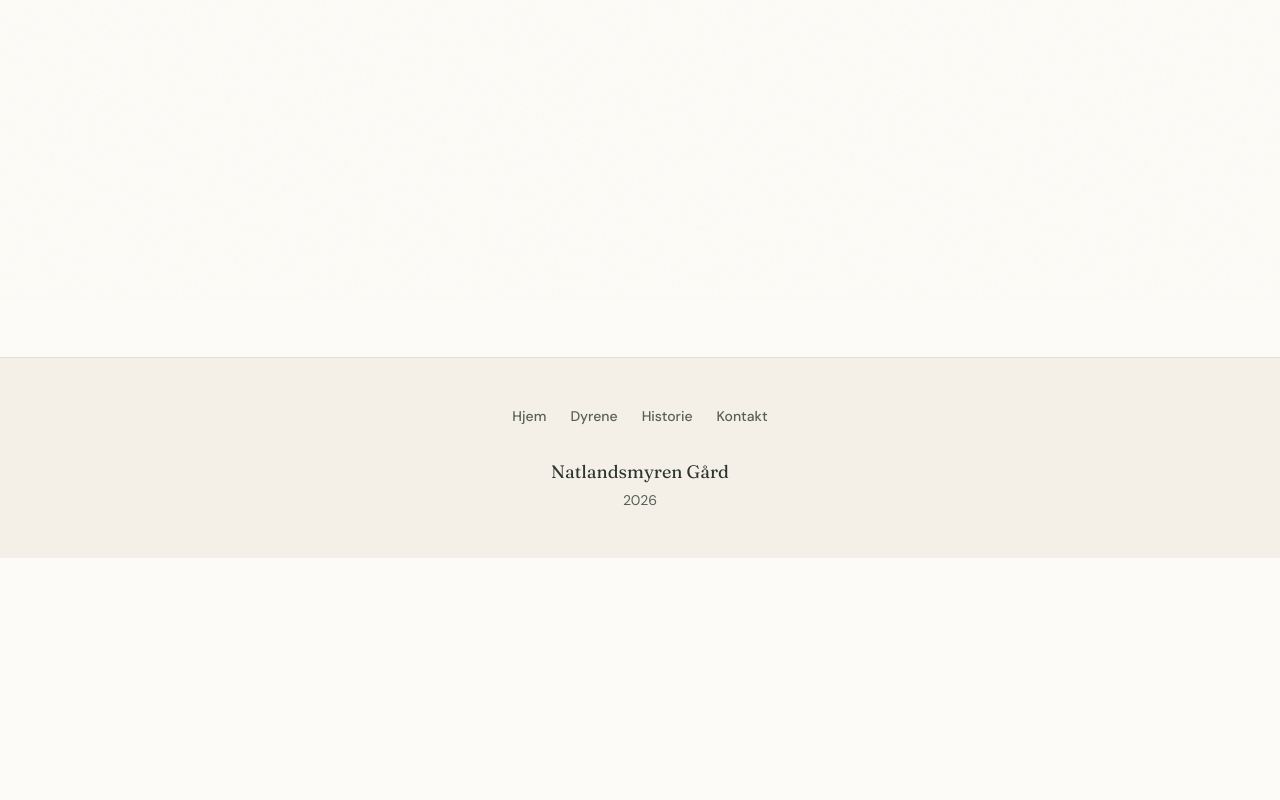
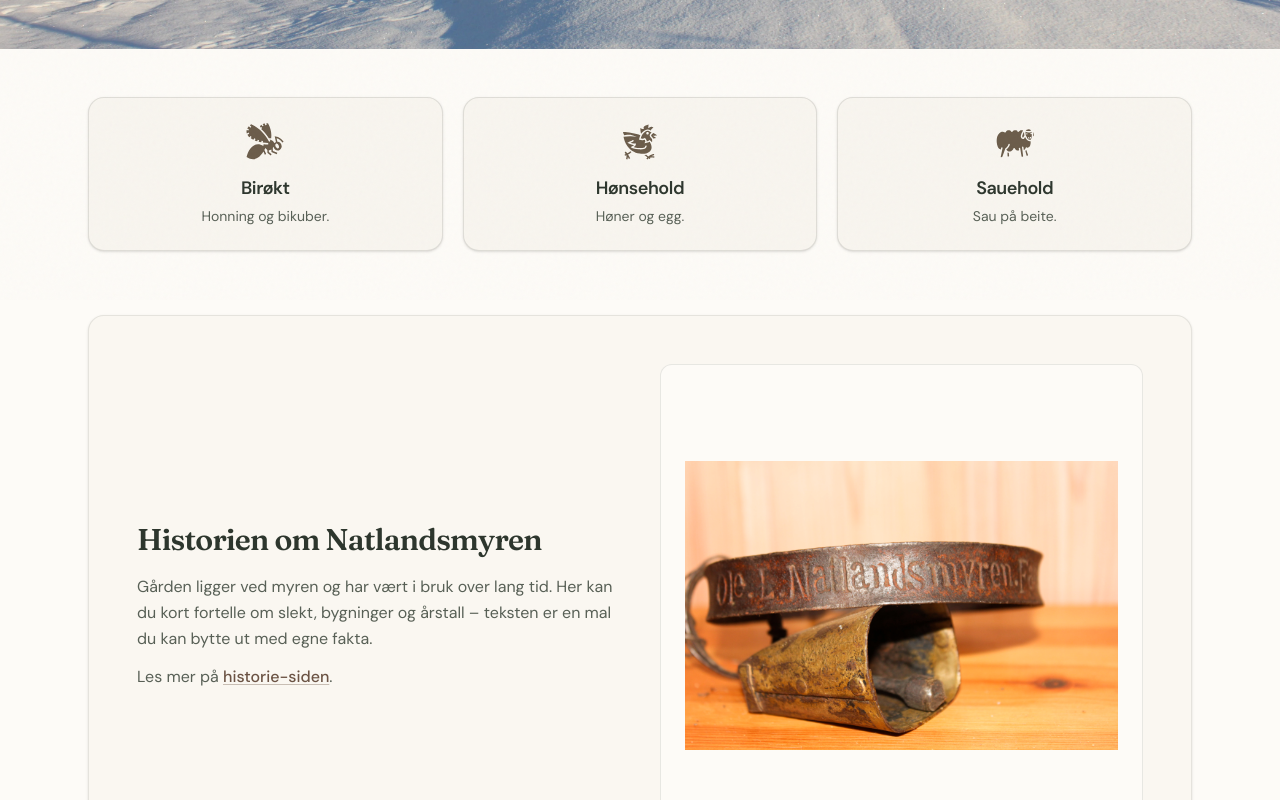
Before and after one commit to eirnat/Natlandsmyren, a Next.js app: page / in a window 1280 px wide. Shown: the part 500-1300 px from the top of the page. Before the commit the page ends 1058 px from the top, so only its background shows below. Built offline with nearby package versions, Linux system fonts and the light colour scheme.

Commit message:
Legger inn siden og oppsettet på nytt

```diff
--- a/app/page.tsx
+++ b/app/page.tsx
@@ -1,7 +1,121 @@
-export default function Page() {
+import Image from "next/image";
+import Link from "next/link";
+import { GiBee, GiChicken, GiSheep } from "react-icons/gi";
+import type { IconType } from "react-icons";
+
+const aktiviteter: {
+  tittel: string;
+  beskrivelse: string;
+  ikon: IconType;
+  href: string;
+}[] = [
+  {
+    tittel: "Birøkt",
+    beskrivelse: "Honning og bikuber.",
+    ikon: GiBee,
+    href: "/dyrene",
+  },
+  {
+    tittel: "Hønsehold",
+    beskrivelse: "Høner og egg.",
+    ikon: GiChicken,
+    href: "/dyrene",
+  },
+  {
+    tittel: "Sauehold",
+    beskrivelse: "Sau på beite.",
+    ikon: GiSheep,
+    href: "/dyrene",
+  },
+];
+
+export default function Home() {
   return (
-    <div className="min-h-screen bg-[#fdfbf7] flex items-center justify-center">
-      <h1 className="text-[#2d362d] font-light tracking-widest">natlandsmyren</h1>
+    <div className="min-h-screen bg-[#fdfbf7] text-[#2d362d]">
+      {/* Hero – full bredde */}
+      <section className="w-full" aria-label="Natlandsmyren om vinteren">
+        <div className="relative aspect-[5/3] w-full min-h-[220px] sm:aspect-[2.2/1] sm:min-h-[260px] md:aspect-[2.6/1] md:min-h-[300px] lg:min-h-[340px]">
+          <Image
+            src="/images/gardvinter.jpg"
+            alt="Natlandsmyren om vinteren"
+            fill
+            className="object-cover object-center"
+            sizes="100vw"
+            priority
+          />
+        </div>
+      </section>
+
+      <div className="mx-auto w-full max-w-6xl px-4 pb-16 pt-8 sm:px-5 sm:pb-20 sm:pt-10 md:px-6 md:pt-12">
+        {/* Tre fliser */}
+        <section aria-labelledby="aktivitet-heading">
+          <h2 id="aktivitet-heading" className="sr-only">
+            Birøkt, hønsehold og sauehold
+          </h2>
+          <ul className="grid grid-cols-1 gap-4 sm:grid-cols-3 sm:gap-5">
+            {aktiviteter.map(({ tittel, beskrivelse, ikon: Ikon, href }) => (
+              <li key={tittel}>
+                <Link
+                  href={href}
+                  className="flex min-h-[8.5rem] flex-col items-center justify-center rounded-2xl border border-[#2d362d]/12 bg-[#f8f5ef] px-5 py-6 text-center shadow-sm transition-colors duration-300 ease-out hover:bg-[#ebe4d6] hover:border-[#2d362d]/18 focus-visible:outline focus-visible:outline-2 focus-visible:outline-offset-2 focus-visible:outline-[#5c6b5c] sm:min-h-[9.5rem]"
+                >
+                  <Ikon
+                    className="h-9 w-9 shrink-0 text-[#6b5c4a] sm:h-10 sm:w-10"
+                    aria-hidden
+                  />
+                  <span className="mt-3 text-base font-semibold tracking-tight text-[#2d362d] sm:text-lg">
+                    {tittel}
+                  </span>
+                  <span className="mt-1 text-sm text-[#586056]">
+                    {beskrivelse}
+                  </span>
+                </Link>
+              </li>
+            ))}
+          </ul>
+        </section>
+
+        {/* Historie – to kolonner på stor skjerm */}
+        <section
+          className="mt-12 rounded-2xl border border-[#2d362d]/10 bg-[#faf7f1] p-6 shadow-sm sm:mt-14 sm:p-8 md:mt-16 md:p-10 lg:grid lg:grid-cols-2 lg:items-center lg:gap-10 lg:p-12"
+          aria-labelledby="historie-heading"
+        >
+          <div className="text-center lg:text-left">
+            <h2
+              id="historie-heading"
+              className="font-display text-xl font-semibold tracking-tight text-[#2d362d] sm:text-2xl md:text-3xl"
+            >
+              Historien om Natlandsmyren
+            </h2>
+            <p className="mt-4 text-sm leading-relaxed text-[#586056] sm:text-base sm:leading-relaxed">
+              Gården ligger ved myren og har vært i bruk over lang tid. Her kan
+              du kort fortelle om slekt, bygninger og årstall – teksten er en
+              mal du kan bytte ut med egne fakta.
+            </p>
+            <p className="mt-3 text-sm leading-relaxed text-[#586056] sm:text-base sm:leading-relaxed">
+              Les mer på{" "}
+              <Link
+                href="/historie"
+                className="font-medium text-[#6b5344] underline decoration-[#6b5344]/35 underline-offset-2 transition hover:decoration-[#6b5344]"
+              >
+                historie-siden
+              </Link>
+              .
+            </p>
+          </div>
+          <div className="relative mx-auto mt-8 aspect-square w-full max-w-sm lg:mx-0 lg:mt-0 lg:max-w-none">
+            <div className="relative h-full min-h-[240px] w-full overflow-hidden rounded-xl border border-[#2d362d]/10 bg-[#fdfbf7] sm:min-h-[280px] lg:min-h-[min(100%,320px)]">
+              <Image
+                src="/images/emblem.jpg"
+                alt="Emblem for Natlandsmyren"
+                fill
+                className="object-contain p-4 sm:p-6"
+                sizes="(max-width: 1024px) 100vw, 50vw"
+              />
+            </div>
+          </div>
+        </section>
+      </div>
     </div>
   );
 }
--- a/package.json
+++ b/package.json
@@ -13,8 +13,10 @@
     "leaflet": "^1.9.4",
     "lucide-react": "^1.7.0",
     "next": "16.2.2",
+    "phosphor-react": "^1.4.1",
     "react": "19.2.4",
-    "react-dom": "19.2.4"
+    "react-dom": "19.2.4",
+    "react-icons": "^5.6.0"
   },
   "devDependencies": {
     "@tailwindcss/postcss": "^4",
```
Also changed, not shown: 1 other file (tests, documents, lock files or other folders).
